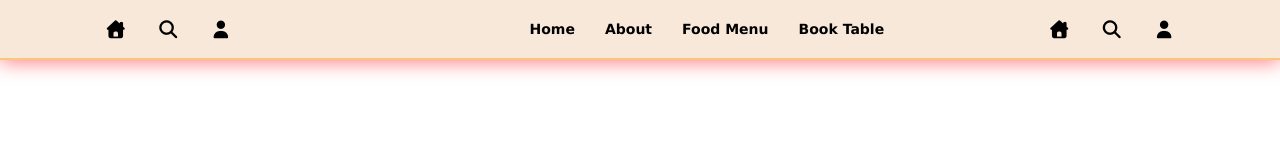
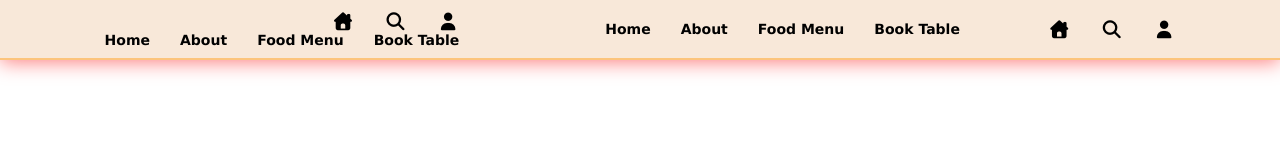
Before and after one commit to Oussama-Ech-charef/Restaurant-s-Website, a plain HTML site: page index.html in a window 1280 px wide. Drawn offline with Linux system fonts and the light colour scheme.

Commit message:
add modification to file index.html

```diff
--- a/index.html
+++ b/index.html
@@ -35,6 +35,23 @@
                             <li>
                                 <i class="fa-solid fa-user" id="user-mb"></i>
                             </li>
+                        </a>
+                    </ul>
+                </div>
+
+                <div class="nav">
+                    <ul>
+                        <a href="">
+                            <li>Home</li>
+                        </a>
+                        <a href="">
+                            <li>About</li>
+                        </a>
+                        <a href="">
+                            <li>Food Menu</li>
+                        </a>
+                        <a href="">
+                            <li>Book Table</li>
                         </a>
                     </ul>
                 </div>
```
